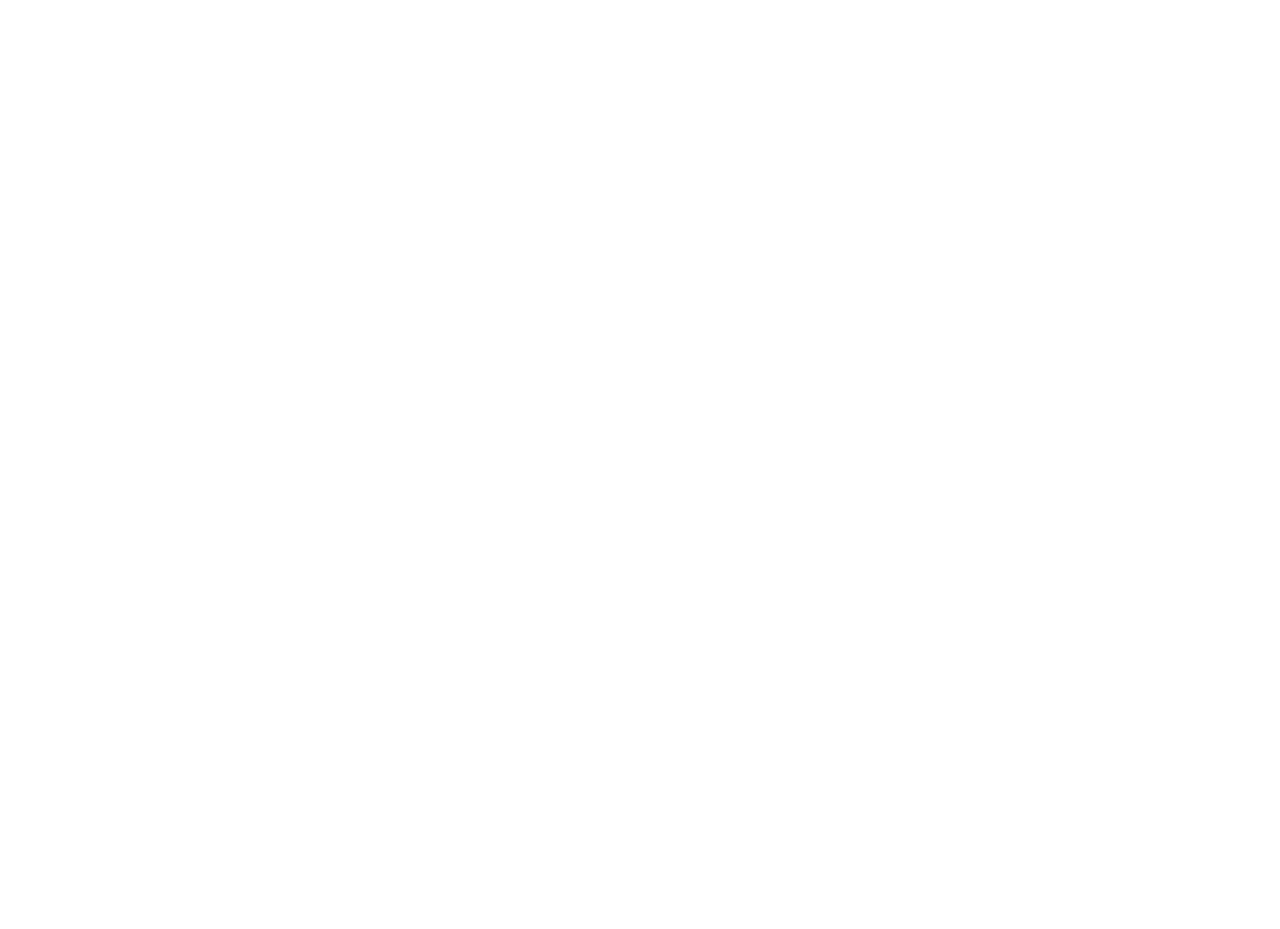
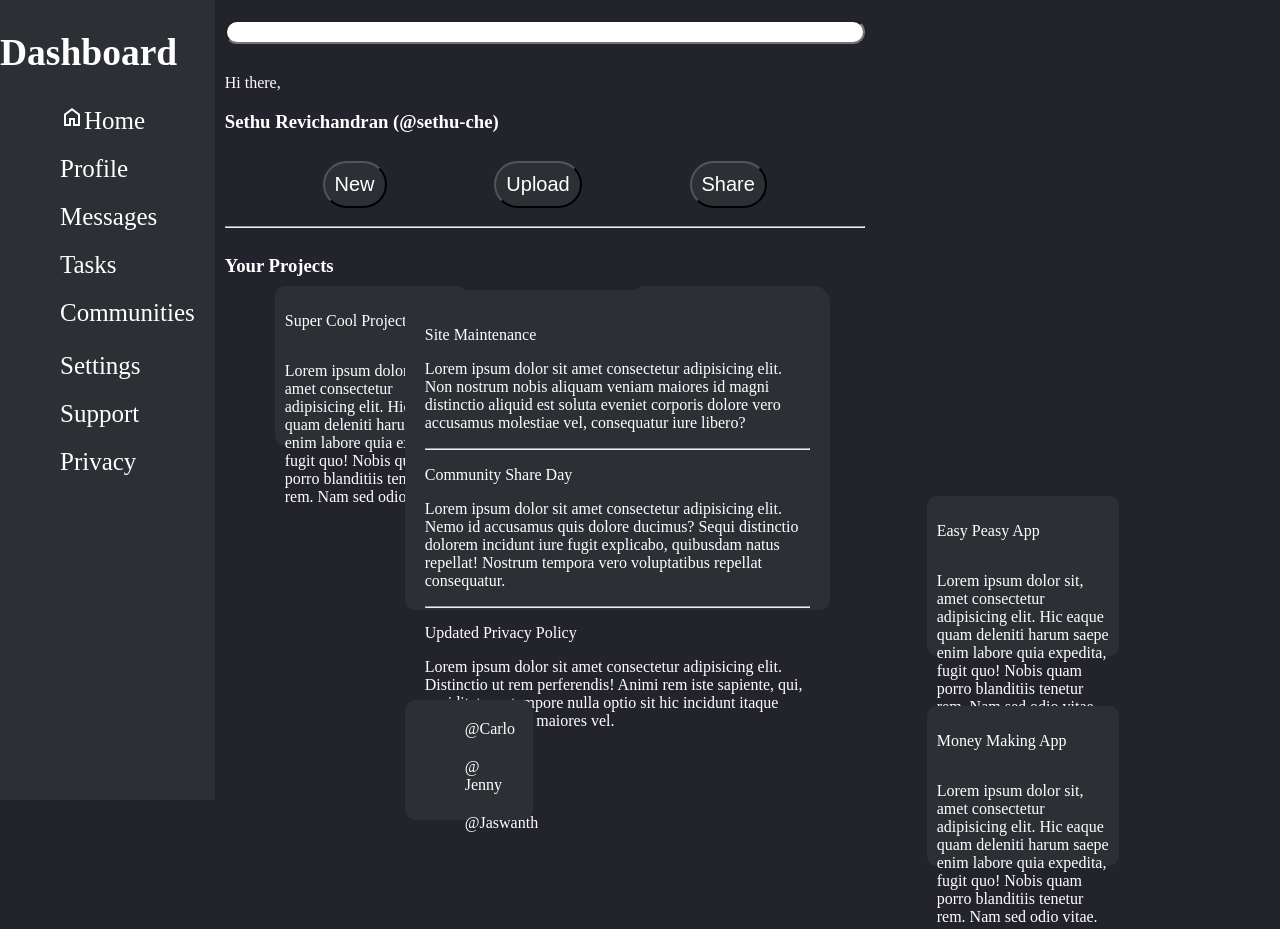
Before and after one commit to MaheshS03/mern-dashboard, a plain HTML site: page index.html in a window 1280 px wide. Shown: the top 929 px of the page. Before the commit the page ends 800 px from the top, so only its background shows below. Drawn offline with nearby package versions, Linux system fonts and the light colour scheme; a web font is replaced by a local one.

Commit message:
50% Work Completed

```diff
--- a/assets/css/style.css
+++ b/assets/css/style.css
@@ -0,0 +1,183 @@
+*
+{
+    box-sizing: border-box;
+}
+body{
+    color: white;
+    margin: 0px;
+    background-color: #23232b;
+    display: flex;
+}
+.protest-strike-regular
+{
+    font-family: "Protest Strike", sans-serif;
+    font-weight: 400;
+    font-style: normal;
+}
+.dashboard
+{
+    color: white;
+    font-size: 25px;
+    background-color: #2c2f34;
+    height: 100vh;
+}
+ul
+{
+    list-style-type: none;
+}
+li{
+    margin: 20px;
+}
+
+.project1
+{
+    display: flex;
+    background-color: #2c2f34;
+    flex-direction: column;
+    margin: 50px;
+    padding: 10px;
+    justify-self: flex-start;
+    width: 15vw;
+    height:20vh;
+    position: absolute;
+    border-radius: 10px;
+    align-items: flex-start;
+}
+.project2
+{
+    display: flex;
+    background-color: #2c2f34;
+    flex-direction: column;
+    margin: 50px;
+    padding: 10px;
+    justify-self: flex-start;
+    width: 15vw;
+    height:20vh;
+    position: relative;
+    border-radius: 10px;
+    left: 250px;
+    right: 250px;
+}
+.project3
+{
+    display: flex;
+    background-color: #2c2f34;
+    flex-direction: column;
+    margin: 50px;
+    padding: 10px;
+    justify-self: flex-start;
+    width: 15vw;
+    height:20vh;
+    position: relative;
+    border-radius: 10px;
+    top: 250px;
+    right: 520px;
+}
+.project4
+{
+    display: flex;
+    background-color: #2c2f34;
+    flex-direction: column;
+    margin: 50px;
+    padding: 10px;
+    justify-self: flex-start;
+    width: 15vw;
+    height:20vh;
+    position: relative;
+    border-radius: 10px;
+    left: 360px;
+    bottom: 50px;
+}
+.project5
+{
+    display: flex;
+    background-color: #2c2f34;
+    flex-direction: column;
+    margin: 50px;
+    padding: 10px;
+    justify-self: flex-start;
+    width: 15vw;
+    height:20vh;
+    position: relative;
+    border-radius: 10px;
+    top: 200px;
+    right: 400px;
+}
+.project6
+{
+    display: flex;
+    background-color: #2c2f34;
+    flex-direction: column;
+    margin: 50px;
+    padding: 10px;
+    justify-self: flex-start;
+    width: 15vw;
+    height:20vh;
+    position: relative;
+    border-radius: 10px;
+    left: 360px;
+    bottom: 100px;
+}
+.project-details
+{
+    display: flex;
+    flex-wrap:wrap;
+    position: relative;
+}
+.search-box
+{
+    display: flex;
+    height:3vh;
+    width: 50vw;
+    border-radius: 25px;
+    margin-top: 20px;
+    margin-bottom: 30px;
+}
+.buttons
+{
+    display: flex;
+    flex-direction: row;
+    justify-content: space-evenly;
+}
+#new-button,#upload-button,#share-button
+{
+    font-size: 1.25rem;
+    border-radius: 25px;
+    color: white;
+    background-color: #2c2f34;
+    padding: 10px;
+    margin: 10px;
+}
+.main-section
+{
+    display: flex;
+    flex-wrap: wrap;
+    position: relative;
+    left: 10px;
+}
+.announcements
+{
+    background-color: #2c2f34;
+    position: relative;
+    padding: 20px;
+    top: 290px;
+    right: 450px;
+    border-radius: 10px;
+    height: 40vh;
+}
+.people
+{
+    background-color: #2c2f34;
+    position: relative;
+    top:380px;
+    right:450px;
+    border-radius: 10px;
+    width: 10vw;
+    height:15vh;
+    justify-content: space-evenly;
+}
+.other-section
+{
+    display: flex;
+    flex-direction: column;
+}
--- a/index.html
+++ b/index.html
@@ -4,8 +4,96 @@
     <meta charset="UTF-8">
     <meta name="viewport" content="width=device-width, initial-scale=1.0">
     <title>Dashboard Project</title>
+    <link rel="stylesheet" href="assets/css/style.css">
+    <link rel="preconnect" href="https://fonts.googleapis.com">
+    <link rel="preconnect" href="https://fonts.gstatic.com" crossorigin>
+    <link href="https://fonts.googleapis.com/css2?family=Permanent+Marker&family=Protest+Strike&display=swap" rel="stylesheet">
+    <link rel="stylesheet" href="https://fonts.googleapis.com/css2?family=Material+Symbols+Outlined:opsz,wght,FILL,GRAD@20..48,100..700,0..1,-50..200" />
 </head>
 <body>
-
+    <section class="dashboard">
+        <h1>Dashboard</h1>
+        <ul class="primary">
+            <li><span class="material-symbols-outlined">home</span>Home</li>
+            <li>Profile</li>
+            <li>Messages</li>
+            <li>Tasks</li>
+            <li>Communities</li>
+        </ul>
+        <ul class="seconday">
+            <li>Settings</li>
+            <li>Support</li>
+            <li>Privacy</li>
+        </ul>
+    </section>
+    <section class="main-section">
+    <section class="navigation">
+        <div class="search">
+            <input type="text" class="search-box">
+        </div>
+        <div class="primary-name">
+            <p>Hi there,</p>
+            <h3> Sethu Revichandran (@sethu-che)</h3>
+        </div>
+        <div class="buttons">
+            <button id="new-button">New</button>
+            <button id="upload-button">Upload</button>
+            <button id="share-button">Share</button>
+        </div>
+        <hr>
+    </section>
+    <section class="project-details">
+        <h3>Your Projects</h3>
+        <div class="project1">
+            <p>Super Cool Project</p>
+            <p>Lorem ipsum dolor sit, amet consectetur adipisicing elit. Hic eaque quam deleniti harum saepe enim labore quia expedita, fugit quo! Nobis quam porro blanditiis tenetur rem. Nam sed odio vitae.</p>
+        </div>
+        <div class="project2">
+            <p>Less Cool Project</p>
+            <p>Lorem ipsum dolor sit, amet consectetur adipisicing elit. Hic eaque quam deleniti harum saepe enim labore quia expedita, fugit quo! Nobis quam porro blanditiis tenetur rem. Nam sed odio vitae.</p>
+        </div>
+        <div class="project3">
+            <p>Impossible App</p>
+            <p>Lorem ipsum dolor sit, amet consectetur adipisicing elit. Hic eaque quam deleniti harum saepe enim labore quia expedita, fugit quo! Nobis quam porro blanditiis tenetur rem. Nam sed odio vitae.</p>
+        </div>
+        <div class="project4">
+            <p>Easy Peasy App</p>
+            <p>Lorem ipsum dolor sit, amet consectetur adipisicing elit. Hic eaque quam deleniti harum saepe enim labore quia expedita, fugit quo! Nobis quam porro blanditiis tenetur rem. Nam sed odio vitae.</p>
+        </div>
+        <div class="project5">
+            <p>Ad Blocker</p>
+            <p>Lorem ipsum dolor sit, amet consectetur adipisicing elit. Hic eaque quam deleniti harum saepe enim labore quia expedita, fugit quo! Nobis quam porro blanditiis tenetur rem. Nam sed odio vitae.</p>
+        </div>
+        <div class="project6">
+            <p>Money Making App</p>
+            <p>Lorem ipsum dolor sit, amet consectetur adipisicing elit. Hic eaque quam deleniti harum saepe enim labore quia expedita, fugit quo! Nobis quam porro blanditiis tenetur rem. Nam sed odio vitae.</p>
+        </div>
+    </section>
+</section>
+<section class="other-section">
+    <section class="announcements">
+        <div class="site-maintenance">
+            <p>Site Maintenance</p>
+            <p>Lorem ipsum dolor sit amet consectetur adipisicing elit. Non nostrum nobis aliquam veniam maiores id magni distinctio aliquid est soluta eveniet corporis dolore vero accusamus molestiae vel, consequatur iure libero?</p>
+            <hr>
+        </div>
+        <div class="community">
+            <p>Community Share Day</p>
+            <p>Lorem ipsum dolor sit amet consectetur adipisicing elit. Nemo id accusamus quis dolore ducimus? Sequi distinctio dolorem incidunt iure fugit explicabo, quibusdam natus repellat! Nostrum tempora vero voluptatibus repellat consequatur.</p>
+            <hr>
+        </div>
+        <div class="privacy-policy">
+            <p>Updated Privacy Policy</p>
+            <p>Lorem ipsum dolor sit amet consectetur adipisicing elit. Distinctio ut rem perferendis! Animi rem iste sapiente, qui, cupiditate ex tempore nulla optio sit hic incidunt itaque accusamus, fugit maiores vel.</p>
+        </div>
+    </section>
+    <section class="people">
+        <ul>
+            <li>@Carlo</li>
+            <li>@ Jenny</li>
+            <li>@Jaswanth</li>
+        </ul>
+   </section>
+</section>
 </body>
 </html>
```
